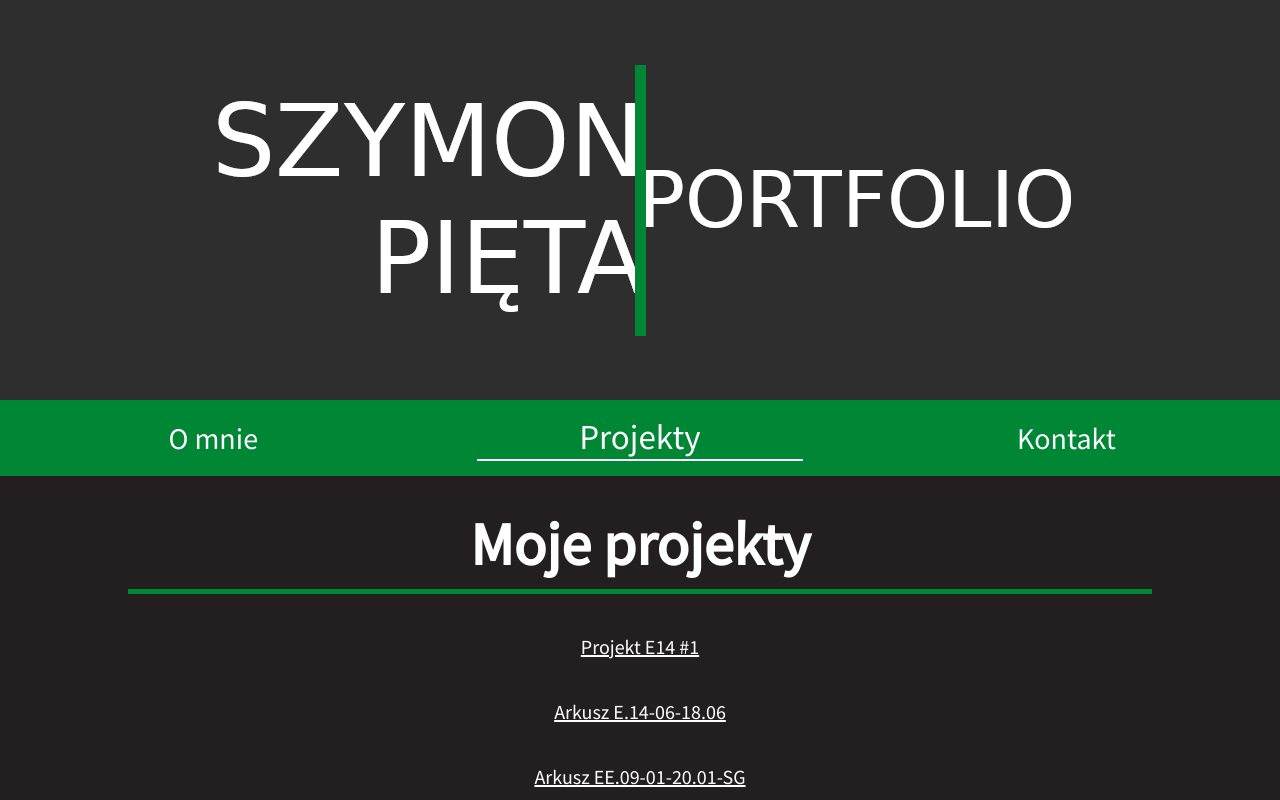
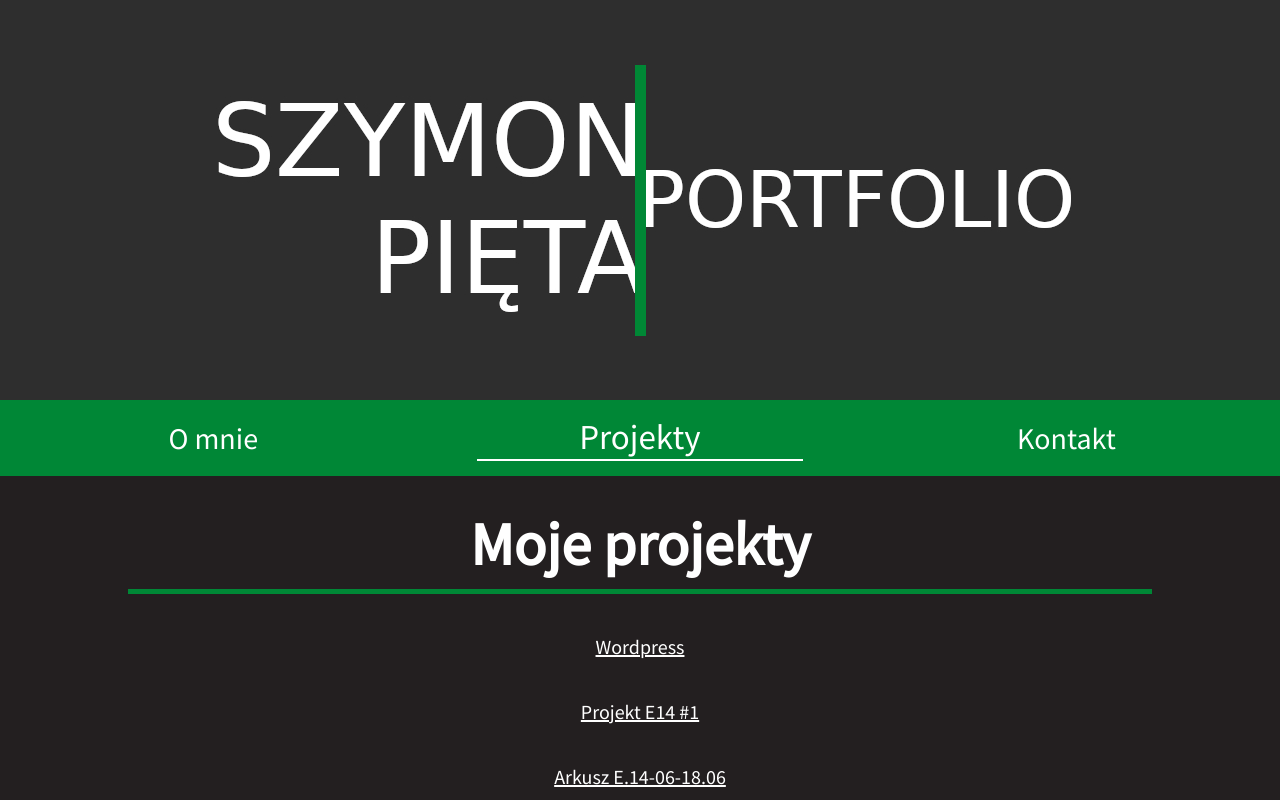
Before and after one commit to 19dszymonpieta/19dszymonpieta.github.io, a plain HTML site: page projekty.html in a window 1280 px wide. Shown: the top 800 px of the page. Drawn offline with Linux system fonts and the light colour scheme.

Commit message:
Update projekty.html

```diff
--- a/projekty.html
+++ b/projekty.html
@@ -30,6 +30,7 @@
 
     <section>
       <h1>Moje projekty</h1>
+      <p><a class="project" href="http://szymonpietawp.atwebpages.com/">Wordpress</a></p>
       <p><a class="project a1" href="E14/Formaty/formaty.html">Projekt E14 #1</a></p>
       <p><a class="project a2" href="E14/Arkusz E.14-06-18.06/pizzeria.html">Arkusz E.14-06-18.06</a></p>
       <p><a class="project a3" href="E14/Arkusz EE.09-01-20.01-SG/wedkowanie.html">Arkusz EE.09-01-20.01-SG</a></p>
```
